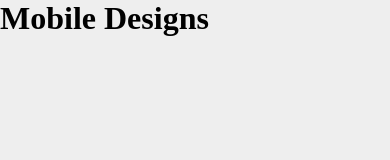
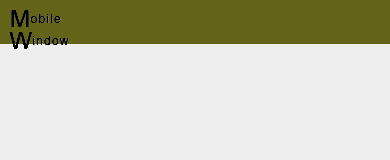
Before and after one commit to weavermaw/mobile_practice, a plain HTML site: page index.html in a window 390 px wide. Drawn offline with Linux system fonts and the light colour scheme.

Commit message:
mobile view
Changes:

Added a folder for images, and created a logo for testing.

Also making sure it stays within the confines of the area it is placed. (Do not keep in <h1> space.

```diff
--- a/css/phones.css
+++ b/css/phones.css
@@ -10,10 +10,9 @@
 
 @media screen and (orientation: portrait){
 
-	@media screen and max-width(500px){
 		html, h1, h2, h3, h4, h5, h6, ::before, ::after, ui,
 		ul, li, form, input, section, p, article, label, a, body, footer{
-			font-size: 3vw;
+			font-size: 3vw; /* 10% of screensize */
 			font-variant: arial;
 		}
 
@@ -27,15 +26,14 @@
 			padding: .5em;
 			width: 2.5em;
 		}
-	}
+
 }
 
 @media screen and (orientation: landscape){
 
-	@media screen and max-width(500px){
 		html, h1, h2, h3, h4, h5, h6, ::before, ::after, ui,
 		ul, li, form, input, section, p, article, label, a, body, footer{
-			font-size: 2vw;
+			font-size: 2vw; /* 10% of screensize */
 			font-variant: arial;
 		}
 
@@ -49,5 +47,5 @@
 			padding: .5em;
 			width: 2.5em;
 		}
-	}
+
 }
--- a/css/styles.css
+++ b/css/styles.css
@@ -26,6 +26,15 @@
 		height: 3.75em; /* 60px/16=3.75em */
 	}
 
+	header h1{
+		position:relative;
+		background-attachment: center;
+	}
+
+	header h1 img{
+
+	}
+
 	body{
 		background-color: #eee;
 	}
--- a/index.html
+++ b/index.html
@@ -11,7 +11,7 @@
 
 	<body>
 		<header>
-			<h1>Mobile Designs</h1>
+			<h1><img src="imgs/logo_test.gif" /></h1>
 		</header>
 
 
```
Also changed, not shown: imgs/logo_test.gif (added).
